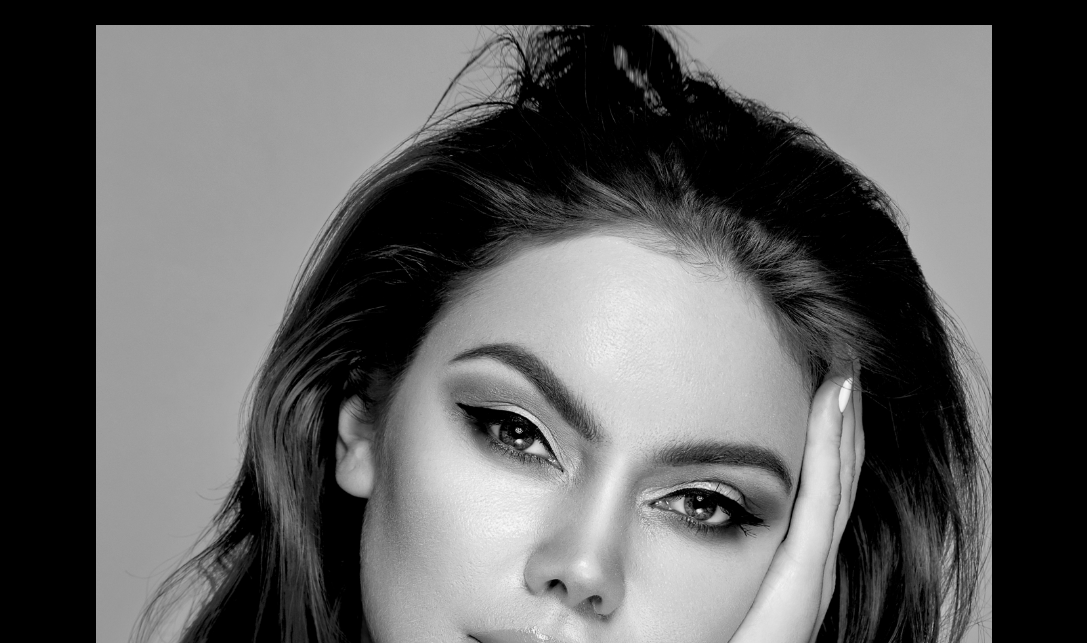
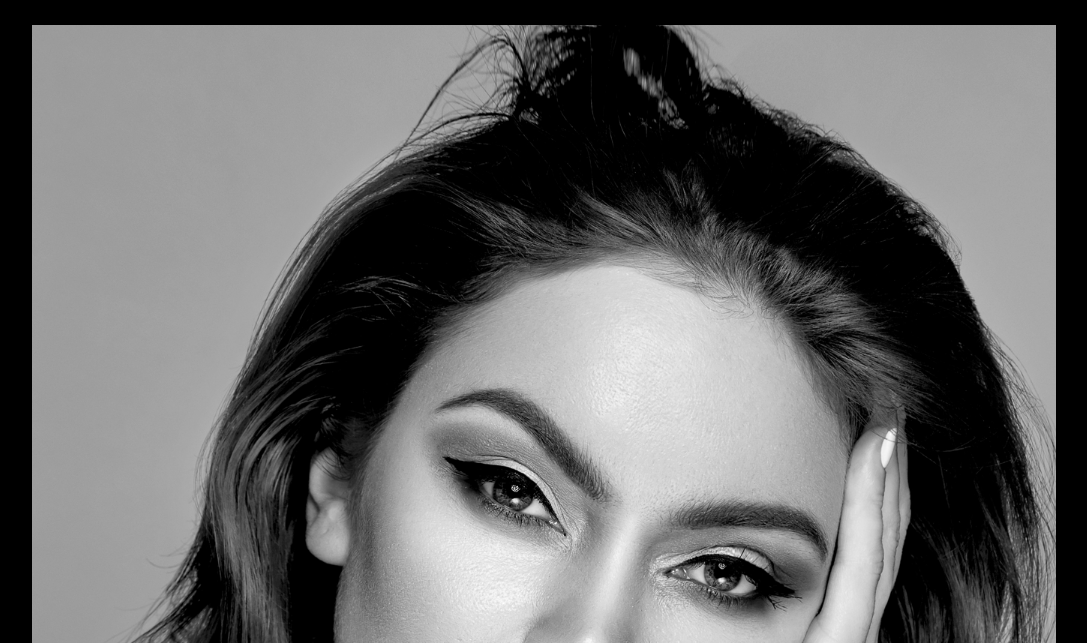
Before and after one commit to mskellyy/theGalleryByAva, a plain HTML site: page index.html in a window 1280 px wide. Shown: the part 157-800 px from the top of the page, without its empty margins (96-1183 px from the left). Drawn offline with nearby package versions, Linux system fonts and the light colour scheme.

Commit message:
Update index.html

```diff
--- a/index.html
+++ b/index.html
@@ -31,7 +31,7 @@
     <h1>the gallery by ava</h1>
     <h4>until death, we do art.</h4>
 
-    <img src="img/ava.jpg" alt="two cats" width="70%" class="hero-pic" />
+    <img src="img/ava.jpg" alt="two cats" width="80%" class="hero-pic" />
 
     <section class="brand-message-section">
       <div class="text-container">
```
